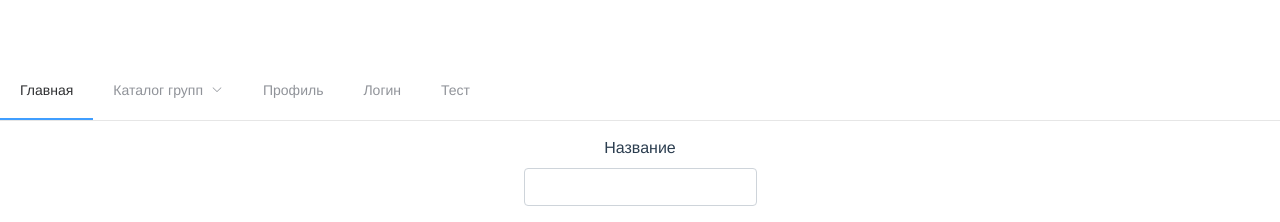
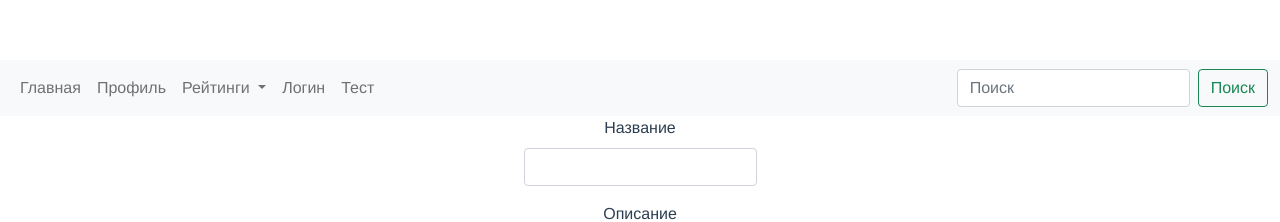
Before and after one commit to TekinaLiadon/catalog, a Vue app in the folder catalog/: page / in a window 1280 px wide. Shown: the top 222 px of the page. Built offline with nearby package versions, Linux system fonts and the light colour scheme; no server answers.

Commit message:
groups vuex alifa

```diff
--- /dev/null
+++ b/catalog/src/components/groups/GroupPost.vue
@@ -0,0 +1,23 @@
+<template>
+  <div class="card" style="width: 20rem;">
+    <div class="card-header">
+      Название
+    </div>
+    <img src="../../data/img/Shel.jpg" class="card-img-top" alt="...">
+    <div class="card-body">
+      <p class="card-text">Наверное сюда теги</p>
+      <a href="#" class="btn btn-primary">Подробнее</a>
+      <footer class="blockquote-footer">Дата</footer>
+    </div>
+  </div>
+</template>
+
+<script>
+export default {
+  name: "groupPost"
+}
+</script>
+
+<style scoped>
+
+</style>
--- a/catalog/src/components/navbar/Navbar.vue
+++ b/catalog/src/components/navbar/Navbar.vue
@@ -1,16 +1,39 @@
 <template>
-    <el-menu :default-active="activeIndex" class="el-menu-demo" mode="horizontal" id="navbar" router>
-        <el-menu-item :route="{name: 'Home'}" index="home">Главная</el-menu-item>
-        <el-submenu index="1">
-            <template #title>Каталог групп</template>
-            <el-menu-item :route="{name: 'GroupList'}" index="groupList">Список групп</el-menu-item>
-            <el-menu-item :route="{name: 'CreateGroup'}" index="createGroup">Создать новую группу</el-menu-item>
-            <el-menu-item :route="{name: 'PlayerDirectory'}" index="playerDirectory">Каталог игроков</el-menu-item>
-        </el-submenu>
-        <el-menu-item :route="{name: 'Profile'}" index="profile">Профиль</el-menu-item>
-        <el-menu-item :route="{name: 'Login'}" index="login" id="login">Логин</el-menu-item>
-        <el-menu-item :route="{name: 'Test'}" index="test">Тест</el-menu-item>
-    </el-menu>
+  <nav class="navbar navbar-expand-lg navbar-light bg-light">
+    <div class="container-fluid">
+      <div class="collapse navbar-collapse" id="navbarSupportedContent">
+        <ul class="navbar-nav me-auto mb-2 mb-lg-0">
+          <li class="nav-item">
+            <router-link class="nav-link" :to="{name: 'Home'}">Главная</router-link>
+          </li>
+          <li class="nav-item">
+            <router-link class="nav-link" :to="{name: 'Profile'}" index="profile">Профиль</router-link>
+          </li>
+          <li class="nav-item dropdown">
+            <a class="nav-link dropdown-toggle" href="#" id="navbarDropdown" role="button" data-bs-toggle="dropdown" aria-expanded="false">
+              Рейтинги
+            </a>
+            <ul class="dropdown-menu" aria-labelledby="navbarDropdown">
+              <li><router-link class="dropdown-item" :to="{name: 'GroupList'}" index="groupList">Список групп</router-link></li>
+              <li><router-link class="dropdown-item" :to="{name: 'CreateGroup'}" index="createGroup">Создание новой группы</router-link></li>
+              <li><hr class="dropdown-divider"></li>
+              <li><router-link class="dropdown-item" :to="{name: 'PlayerDirectory'}" index="playerDirectory">Каталог игроков</router-link></li>
+            </ul>
+          </li>
+          <li class="nav-item">
+            <router-link class="nav-link" :to="{name: 'Login'}" index="login">Логин</router-link>
+          </li>
+          <li class="nav-item">
+            <router-link class="nav-link" :to="{name: 'Test'}" index="test">Тест</router-link>
+          </li>
+        </ul>
+        <form class="d-flex">
+          <input class="form-control me-2" type="search" placeholder="Поиск" aria-label="Search">
+          <button class="btn btn-outline-success" type="submit">Поиск</button>
+        </form>
+      </div>
+    </div>
+  </nav>
 </template>
 
 <script>
--- /dev/null
+++ b/catalog/src/store/groups/groups.js
@@ -0,0 +1,45 @@
+import axios from "axios";
+
+export const groupsModule = {
+    state: {
+        groups: [],
+        limit: 10,
+        page: 1,
+        totalPages: 0,
+    },
+    getters: {
+
+    },
+    mutations: {
+        setGroups (state, groups) {
+            state.groups = groups;
+        },
+        // setLimit (state, limit){
+        //     state.limit = limit;
+        // },
+        setPage (state, page){
+            state.page = page;
+        },
+        setTotalPages (state, totalPages) {
+            state.totalPages = totalPages;
+        },
+    },
+    actions: {
+        async fetchGroups({state, commit}) {
+            try {
+                const response = await axios.get('https://jsonplaceholder.typicode.com/posts', {
+                        params: {
+                            _page: state.page,
+                            _limit: state.limit,
+                        }
+                    }
+                );
+                commit('setTotalPages', Math.ceil(response.headers['x-total-count'] / state.limit) )
+                commit("setGroups", response.data)
+            } catch (e) {
+                console.log('Error');
+            }
+        },
+    },
+    namespaced: true
+}
--- a/catalog/src/store/index.js
+++ b/catalog/src/store/index.js
@@ -1,8 +1,10 @@
 import {createStore} from 'vuex'
 import {postModule} from "./profile/post";
+import {groupsModule} from "./groups/groups";
 
 export default createStore({
     modules: {
         post: postModule,
+        groups: groupsModule,
     }
 })
--- a/catalog/src/views/group-directory/GroupList.vue
+++ b/catalog/src/views/group-directory/GroupList.vue
@@ -1,13 +1,66 @@
 <template>
-    Инфа для выведения
+  <div class="container">
+  <div class="row">
+    <div class="col-2">
+      1 of 2
+    </div>
+    <div class="col-10">
+      <div class="row">
+        <div class="col-4">
+          <GroupPost></GroupPost>
+        </div>
+        <div class="col-4">
+          <GroupPost></GroupPost>
+        </div>
+        <div class="col-4">
+          <GroupPost></GroupPost>
+        </div>
+      </div>
+      <div class="row">
+      <ul class="pagination">
+        <li class="page-item"
+            v-for="pageNumber in totalPages"
+            :key="pageNumber"
+            :class="{'currentPage': page === pageNumber}"
+            @click="setPage(pageNumber)"
+        >
+          <span class="page-link">{{pageNumber}}</span></li>
+      </ul>
+    </div>
+    </div>
+  </div>
+  </div>
 </template>
 
 <script>
+import {mapActions, mapState, mapMutations} from 'vuex'
+import GroupPost from "../../components/groups/GroupPost";
     export default {
-        name: "GroupList"
+        name: "GroupList",
+      components: {GroupPost},
+      methods: {
+          ...mapActions({
+            fetchGroups: 'groups/fetchGroups',
+          }),
+          ...mapMutations({
+            setGroups: 'groups/setGroups',
+            setPage: 'groups/setPage',
+          }),
+        },
+        computed: {
+          ...mapState({
+            page: state => state.groups.page,
+            totalPages: state => state.groups.totalPages,
+          })
+        },
+      mounted() {
+        this.fetchGroups();
+      },
     }
 </script>
 
 <style scoped>
-
+.currentPage {
+  border: 1px solid greenyellow;
+}
 </style>
```
Also changed, not shown: catalog/src/data/img/Shel.jpg (added).
